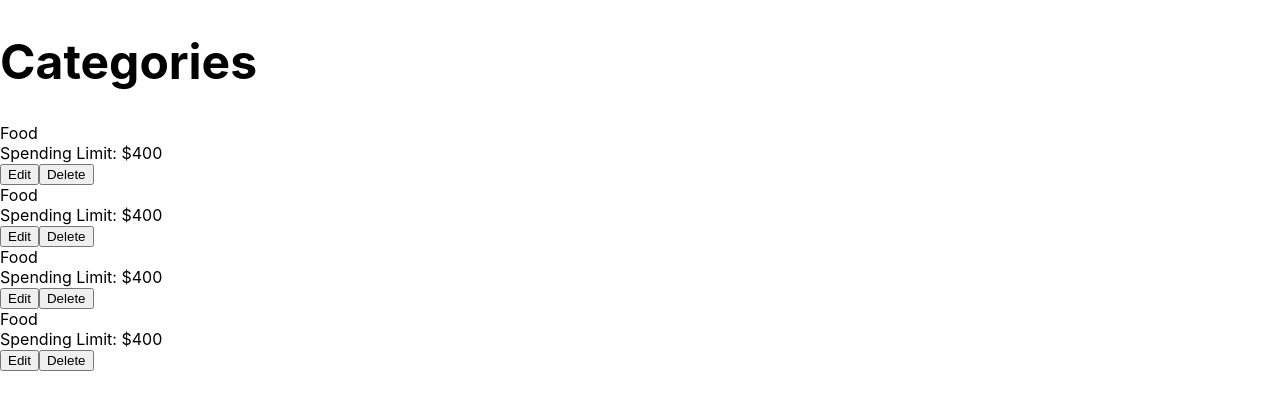
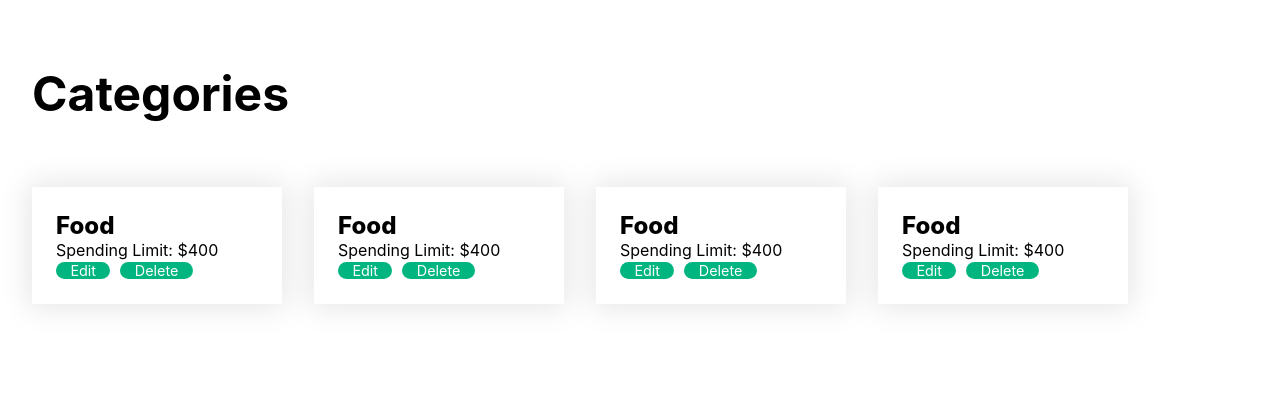
Before and after one commit to muhsin7/spending-tracker, a React (Create React App) app in the folder client/: page /categories in a window 1280 px wide. Shown: the top 410 px of the page. Built offline with nearby package versions, Linux system fonts and the light colour scheme.

Commit message:
Add styling to list categories page

```diff
--- /dev/null
+++ b/client/src/styles/categoriesPage.css
@@ -0,0 +1,42 @@
+.categoryPage{
+    padding: 2rem;
+}
+
+.categories-container {
+    display: flex;
+    flex-wrap: wrap;
+}
+
+.category-card {
+    margin: 2rem 2rem 2rem 0;
+    padding: 1.5rem;
+    width: 250px;
+    box-shadow: 0 0 28px 4px rgba(0,0,0,0.1);
+    transition: transform .3s ease;
+    cursor: pointer;
+}
+
+.category-card:hover{
+    transform: scale(1,1);
+}
+
+.category-info {
+    display: flex;
+    flex-direction: column;
+}
+
+.category-title {
+    font-size: 1.5rem;
+    font-weight: 800;
+}
+
+.category-card-button{
+    background-color: #00B57F;
+    border: none;
+    color: white;
+    font: inherit;
+    font-size: 90%;
+    border-radius: 10px;
+    margin-right: 10px;
+    padding: 0 1em 0 1em
+}
--- a/client/src/styles/styles.css
+++ b/client/src/styles/styles.css
@@ -3,3 +3,4 @@
 @import url("paymentsPage.css");
 @import url("login.css");
 @import url("addCategory.css");
+@import url("categoriesPage.css");
```
